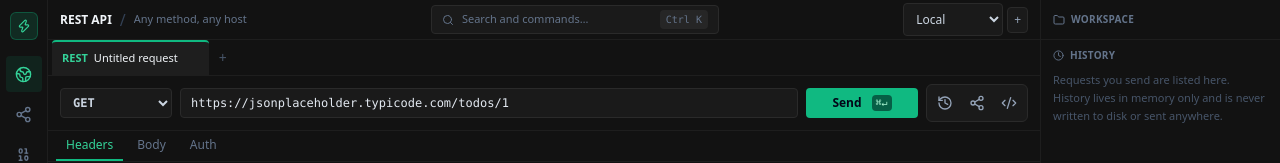
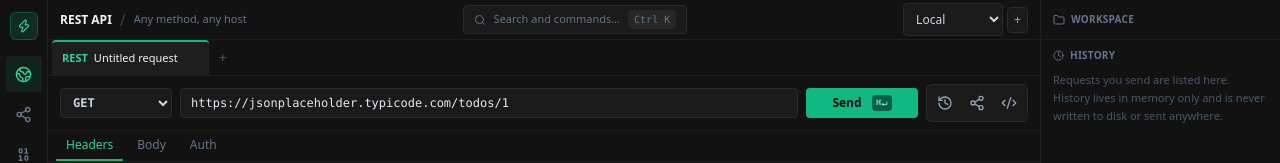
Before and after one commit to S4-coder/postifyx, a Next.js app: page /app in a window 1280 px wide. Shown: the top 163 px of the page. Built offline with nearby package versions, Linux system fonts and the light colour scheme.

Commit message:
Cap search bar width and constrain builder overflow

```diff
--- a/src/app/app/page.jsx
+++ b/src/app/app/page.jsx
@@ -316,7 +316,7 @@ export default function WorkspacePage() {
           <button
             type="button"
             onClick={openPalette}
-            className="flex w-72 items-center gap-2 rounded border border-[#2a2a2a] bg-[#1a1a1a] px-2.5 py-1 text-slate-500 transition hover:border-[#3a3a3a] hover:text-slate-300"
+            className="flex max-w-[60%] items-center gap-2 rounded border border-[#2a2a2a] bg-[#1a1a1a] px-2.5 py-1 text-slate-500 transition hover:border-[#3a3a3a] hover:text-slate-300"
           >
             <Search size={12} />
             <span className="flex-1 text-left text-[11px]">Search and commands…</span>
@@ -360,7 +360,7 @@ export default function WorkspacePage() {
       </div>
 
       {/* ── Right sidebar ─────────────────────────────────────── */}
-      <aside className="hidden w-60 shrink-0 flex-col border-l border-[#1e1e1e] bg-[#121212] lg:flex">
+      <aside className="hidden w-60 shrink-0 flex-col border-l border-[#1e1e1e] bg-[#121212] md:flex">
         {sidePanel ? (
           <>
             <div className="flex h-10 shrink-0 items-center justify-between gap-1.5 border-b border-[#1e1e1e] px-3">
```
